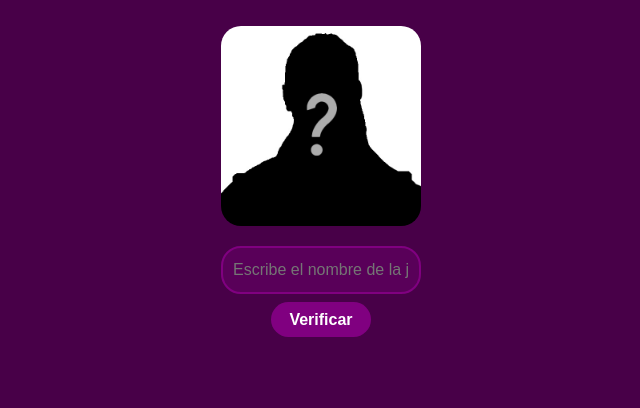
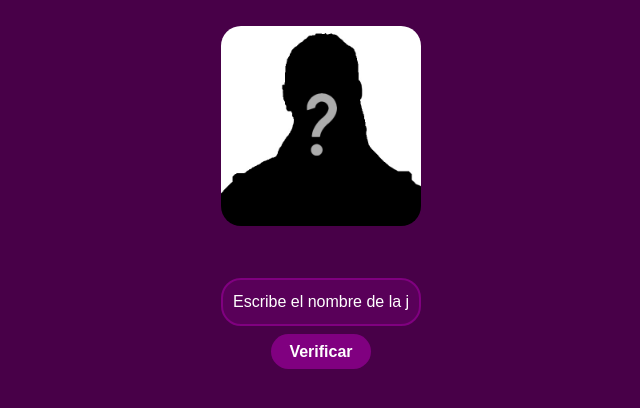
Before and after one commit to Rubyy2211/futfemweb, a PHP site: page /src/app/trayectoria.php in a window 1280 px wide. Shown: the part 230-638 px from the top of the page, without its empty margins (319-959 px from the left). Run offline with PHP 8.4, Linux system fonts and the light colour scheme; data that the repository does not hold is empty.

Commit message:
Cambios en js

```diff
--- a/css/estilos.css
+++ b/css/estilos.css
@@ -51,8 +51,11 @@
     background: rgba(128, 0, 128, 0.3);
     border: 2px solid purple;
     border-radius: 20px;
+    color: white;
 }
-
+input::placeholder{
+    color:white;
+}
 /* Basic modal styles */
 .modal {
     display: none;
--- a/css/trayectoria.css
+++ b/css/trayectoria.css
@@ -12,6 +12,9 @@
     display: flex;
     flex-direction: column;
     align-items: center;
+    background-color: #c547f6;
+    border-radius: 20px;
+    padding: 1rem 0rem;
 }
 .mystery{
     width: 200px;
@@ -26,12 +29,17 @@
     display: flex;
     flex-direction: row;
     justify-content: center;
+    align-content: center;
 }
 #equipos div {
     display: flex;
     flex-direction: column;
     align-items: center; /* Centra los años debajo del escudo */
     margin: 0 10px; /* Añadir espacio entre los conjuntos de escudo y años */
+}
+#equipos div p{
+    align-self: center;
+    margin-block-end: 0em;
 }
 #fotos{
     display: flex;
--- a/src/js/guesstrayectoria.js
+++ b/src/js/guesstrayectoria.js
@@ -1,4 +1,4 @@
-const jugadoraId = 25;
+const jugadoraId = 19;
 
 async function loadJugadoraById(id) {
     try {
--- a/src/js/opciones_jugadora.js
+++ b/src/js/opciones_jugadora.js
@@ -43,6 +43,7 @@
             resultDiv.textContent = `No se encontró ninguna jugadora con los criterios proporcionados.`;
         }
     }else if(modo==='grid'){
-        Verificar();
+        console.log(`Jugadora seleccionada: ${nombreCompleto} (ID: ${idJugadora})`);
+        Verificar(nombreCompleto);
     }
 }
--- a/src/js/verificar.js
+++ b/src/js/verificar.js
@@ -1,5 +1,5 @@
-async function Verificar(){
-    const nombreJugadora = document.getElementById('input').value;
+async function Verificar(nombreJugadora){
+    console.log('Procesando jugadora:', nombreJugadora);
     if (!nombreJugadora) {
         alert("Por favor, introduce el nombre de la jugadora.");
         return;
```
